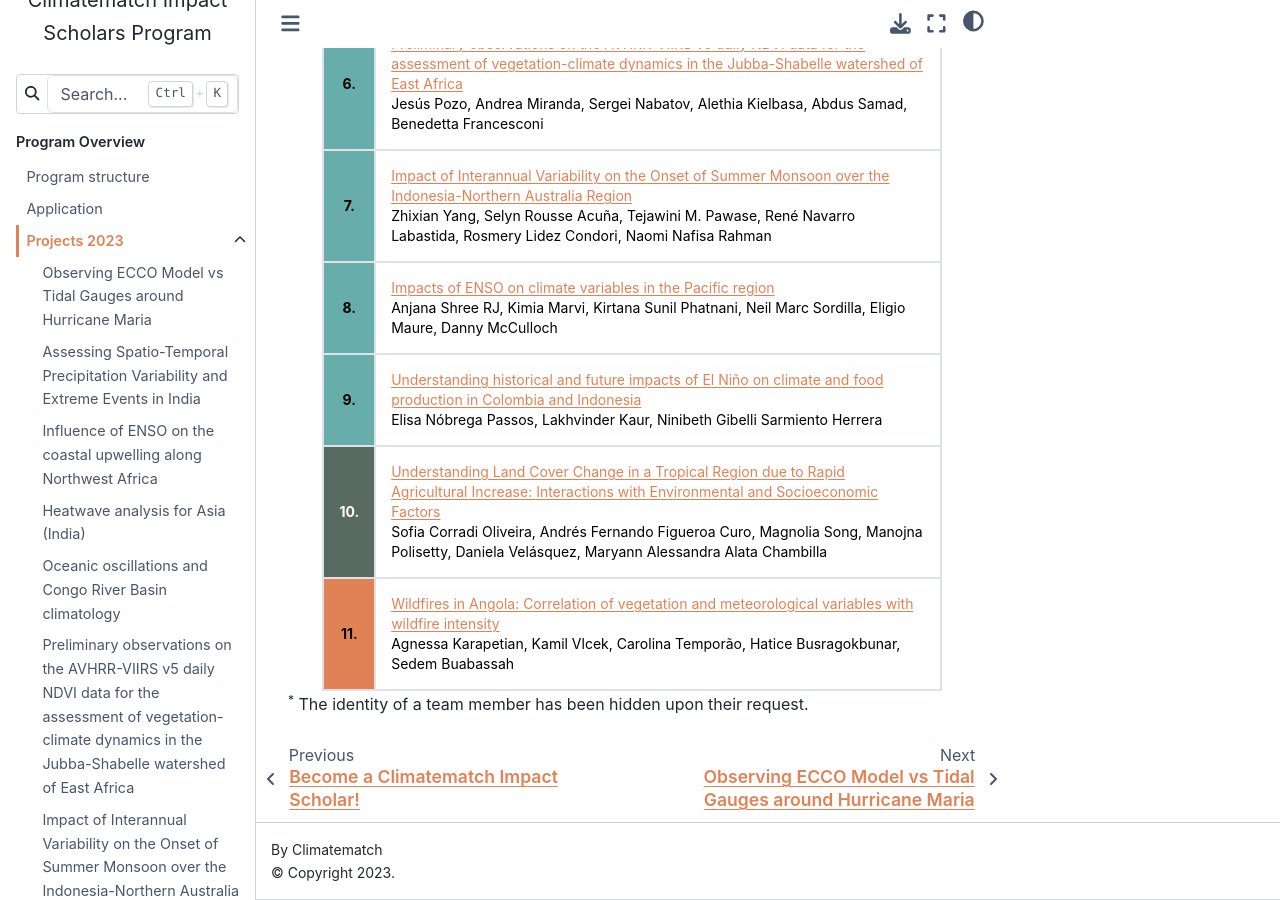
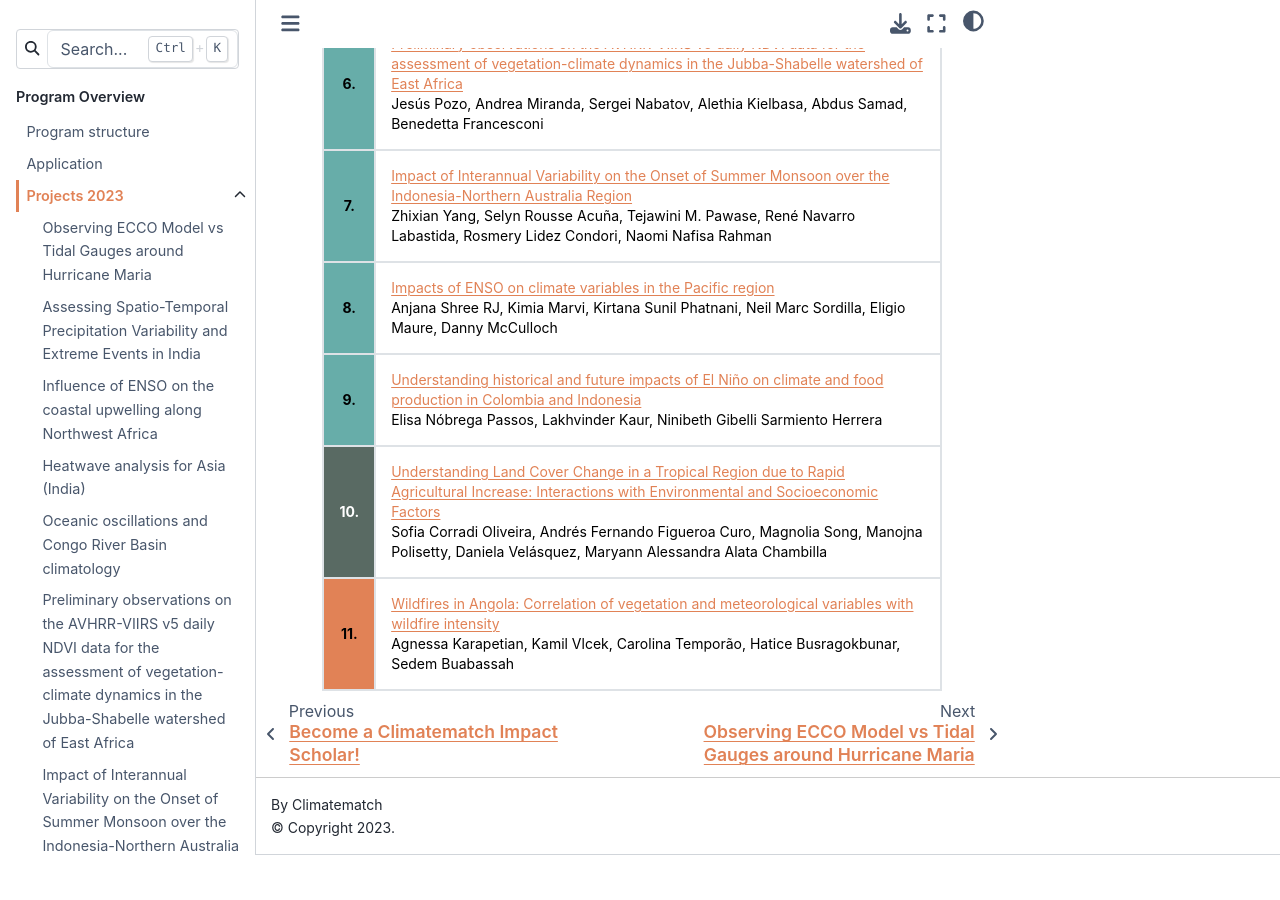
Before and after one commit to neuromatch/impact-scholars, a Jupyter Book: the page built from impact-scholars/scholars2023.md, in a window 1280 px wide and 900 px high, scrolled down 1263 px. Built offline with Jupyter Book 1.0.4 settings and Sphinx 7.4.7 and the Sphinx Book theme 1.1.4, drawn with Linux system fonts in a browser that asks for light colours; after the commit the page ends 2118 px from its top, so only the background shows below that.

Commit message:
Remove anonymosity disclaimer

```diff
--- a/impact-scholars/scholars2023.md
+++ b/impact-scholars/scholars2023.md
@@ -59,5 +59,3 @@ A representation of the scholar projects' geographical regions of focus. The two
     <td style="text-align: left; line-height: 20px; color: black; font-size: 14px; margin: 10px 0px;"><a href = "https://programs.climatematch.io/scholar-outputs/2023/project14.html">Wildfires in Angola: Correlation of vegetation and meteorological variables with wildfire intensity</a><br>Agnessa Karapetian, Kamil Vlcek, Carolina Temporão, Hatice Busragokbunar, Sedem Buabassah</td>
 </tr>
 </table>
-
-<sup>*</sup> The identity of a team member has been hidden upon their request.
```
